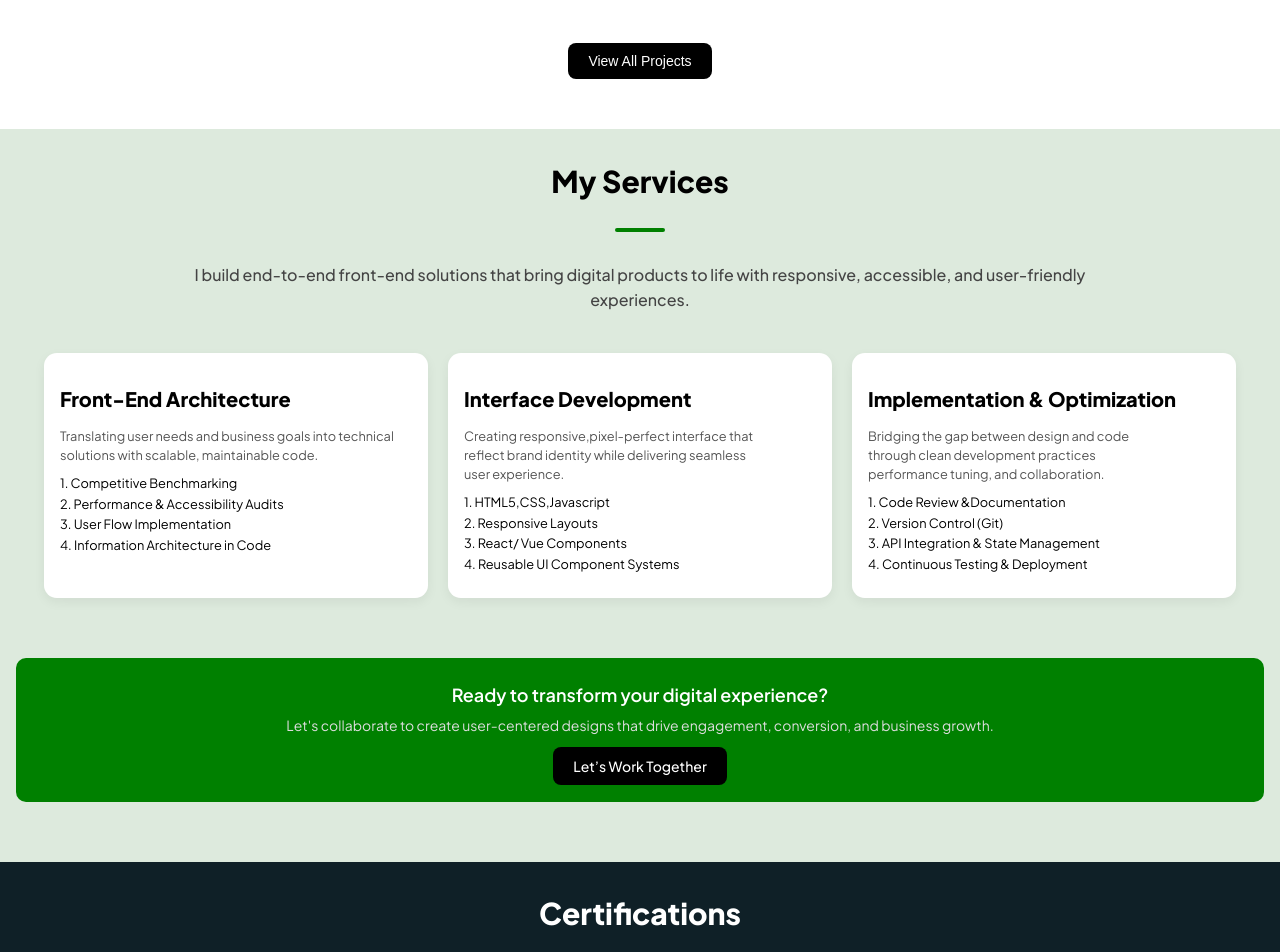
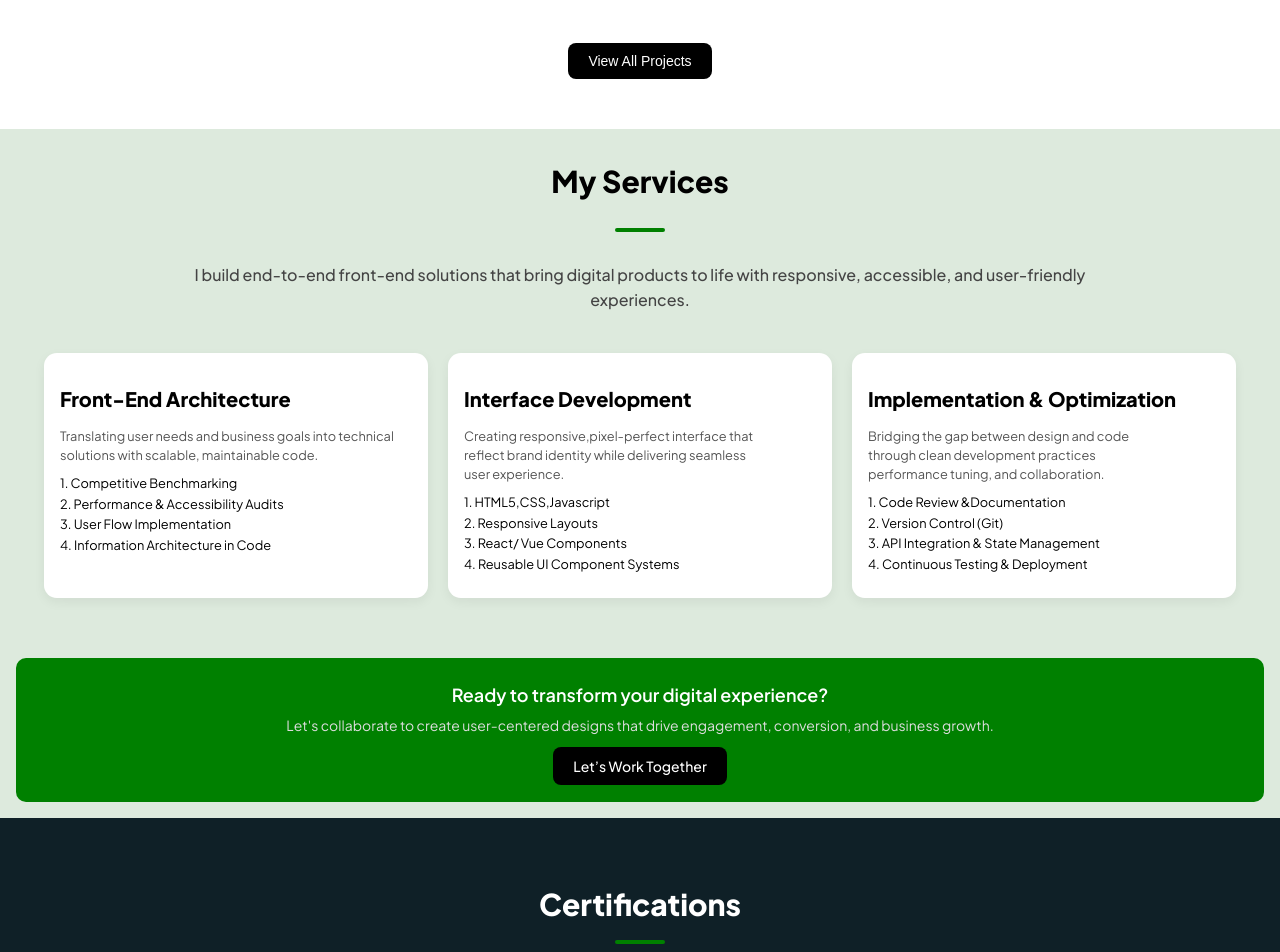
Before and after one commit to Cnsoedo/chioma-portfolio, a plain HTML site: page index.html in a window 1280 px wide. Shown: the part 2280-3232 px from the top of the page. Drawn offline with nearby package versions, Linux system fonts and the light colour scheme.

Commit message:
Added changes to padding of the service Section

```diff
--- a/index.html
+++ b/index.html
@@ -211,7 +211,7 @@
     </section>
 
     <!-- SERVICE SECTION -->
-    <section id="services" class="service-section">
+    <section id="services" class="about-section">
       <h2 class="section-title-1">My Services</h2>
       <div class="underline"></div>
       <p class="about-intro">
--- a/portfolio.css
+++ b/portfolio.css
@@ -320,7 +320,6 @@ h1 {
 .service-section {
   padding: 1rem;
   background-color: #ddeadd;
-  padding-bottom: 10px;
 }
 .about-intro {
   width: 1000px;
@@ -395,17 +394,15 @@ h1 {
   background-color: #0f2027;
   color: white;
   text-align: center;
+  margin: 0;
+  padding: 50px;
 }
 .section-title {
   color: #fff;
   width: 100%;
   height: auto;
-
   font-size: 30px;
-  margin-top: 50px;
-  margin-bottom: 30px;
   font-weight: 800;
-  padding-top: 40px;
 }
 
 .projects-description {
```
